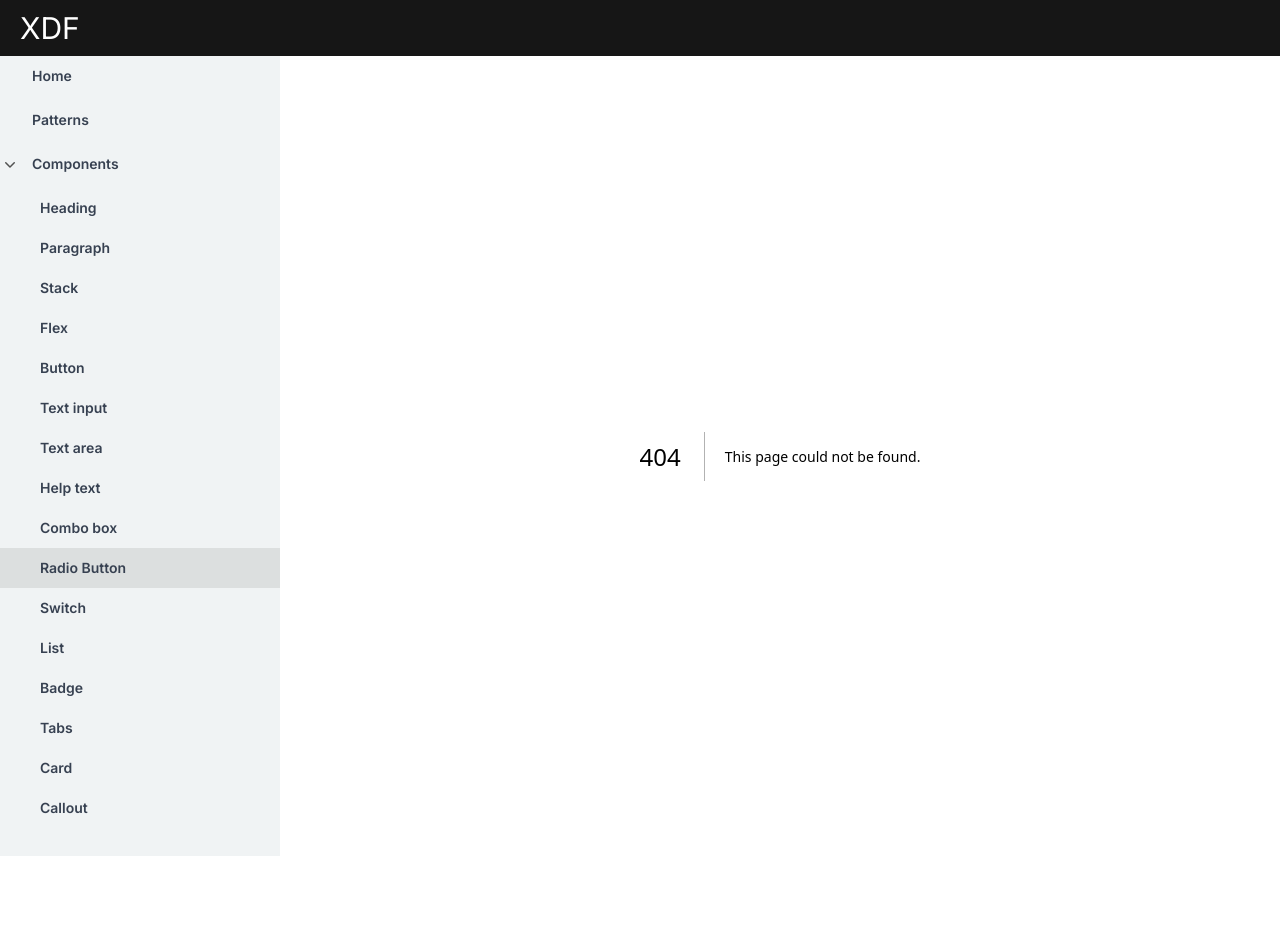
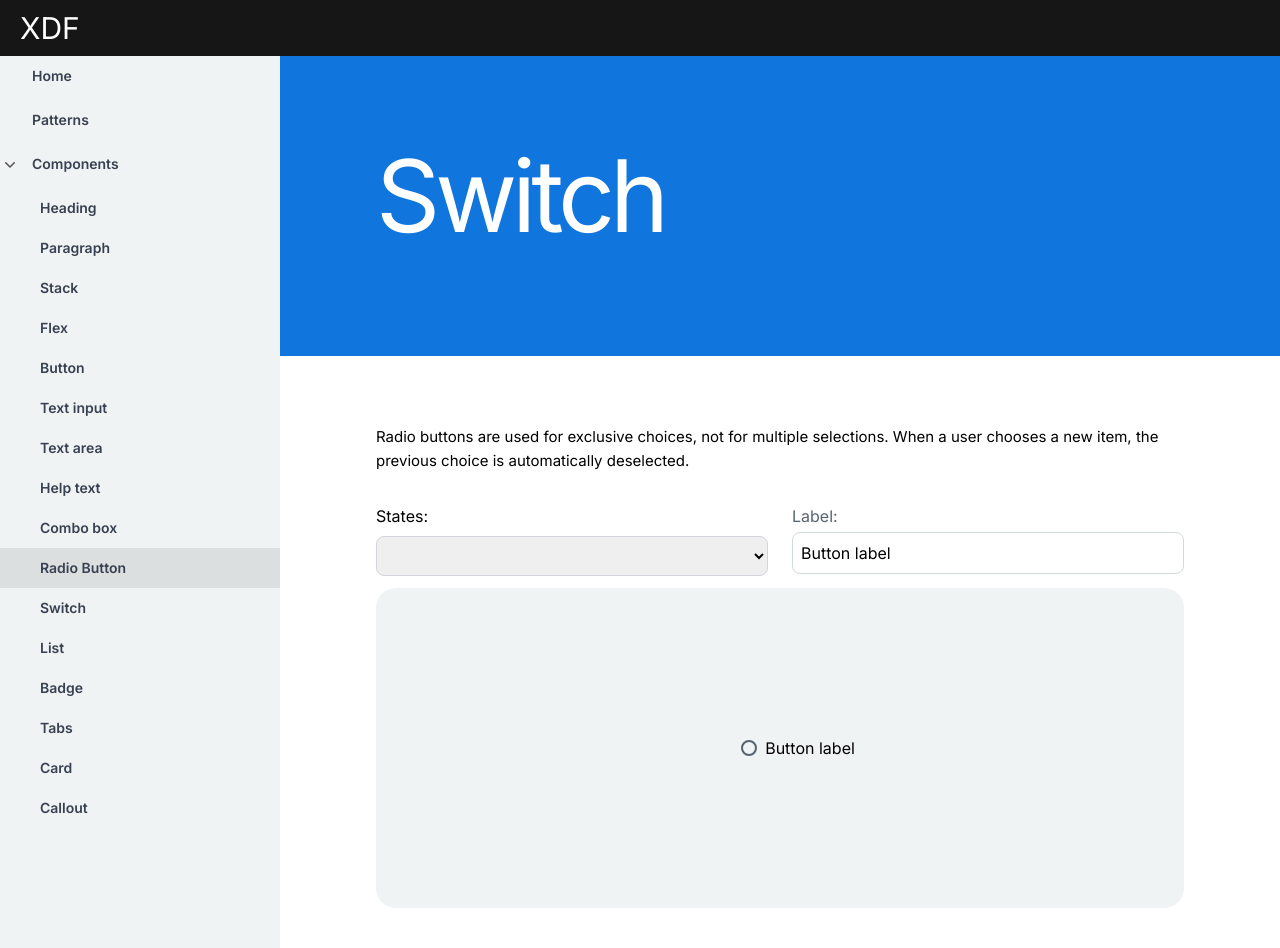
Before and after one commit to totisama/design-system, a Next.js app: page /components/radio-button in a window 1280 px wide. Before the commit this address had no page. Before the commit the page ends 856 px from the top, so only its background shows below. Built offline with nearby package versions, Linux system fonts and the light colour scheme.

Commit message:
Add radio button component + playground

```diff
--- /dev/null
+++ b/src/app/components/radio-button/page.tsx
@@ -0,0 +1,19 @@
+import { PageWrapper } from '@/components/page-wrapper'
+import { Text } from '@/components/text/text'
+import type React from 'react'
+import { RadioButtonPlayground } from '@/components/radio-button/radio-button-playground'
+
+export default function SwitchPage() {
+  return (
+    <PageWrapper name='Switch'>
+      <section className='w-full my-5'>
+        <Text as='p'>
+          Radio buttons are used for exclusive choices, not for multiple
+          selections. When a user chooses a new item, the previous choice is
+          automatically deselected.
+        </Text>
+      </section>
+      <RadioButtonPlayground />
+    </PageWrapper>
+  )
+}
--- /dev/null
+++ b/src/components/radio-button/radio-button-playground.tsx
@@ -0,0 +1,108 @@
+'use client'
+
+import { Container } from '@/components/container'
+import type React from 'react'
+import { type ChangeEvent, useState } from 'react'
+import { TextInput } from '@/components/text-input/text-input'
+import { Box } from '@/components/box/box'
+import { Flex } from '@/components/flex/flex'
+import {
+  RadioButton,
+  type States,
+} from '@/components/radio-button/radio-button'
+
+const RADIO_BUTTON_STATES = ['', 'disabled', 'error']
+
+export const RadioButtonPlayground = () => {
+  const [label, setLabel] = useState('Button label')
+  const [isChecked, setIsChecked] = useState(false)
+  const [state, setState] = useState<States | ''>('')
+
+  const handleRadioChange = () => {
+    setIsChecked(!isChecked)
+  }
+
+  const handleTextChange = (e: ChangeEvent<HTMLInputElement>) => {
+    setLabel(e.target.value)
+  }
+
+  const handleAsChange = (e: ChangeEvent<HTMLSelectElement>) => {
+    setState(e.target.value as States)
+  }
+
+  return (
+    <>
+      <Box
+        as='section'
+        display='flex'
+        gap='spacing-06'
+        width={'100%'}
+      >
+        <Box
+          as='div'
+          marginY='spacing-04'
+          width={'50%'}
+          display='flex'
+          flexDirection='column'
+          gap='spacing-03'
+        >
+          <label htmlFor='type'>States:</label>
+          <select
+            id='type'
+            name='type'
+            onChange={handleAsChange}
+            className='p-2 rounded-lg border border-gray-300 focus:outline-none focus:ring-2 focus:ring-gray-500 focus:border-transparent'
+          >
+            {RADIO_BUTTON_STATES.map((option) => (
+              <option
+                key={option}
+                value={option}
+              >
+                {option}
+              </option>
+            ))}
+          </select>
+        </Box>
+        <Box
+          as='div'
+          width={'50%'}
+          marginY='spacing-04'
+        >
+          <TextInput
+            id='label'
+            value={label}
+            placeholder='Label'
+            label={'Label:'}
+            onChange={handleTextChange}
+          />
+        </Box>
+      </Box>
+      <Container
+        justifyContent='center'
+        alignItems='center'
+      >
+        <Flex
+          width='100%'
+          direction='row'
+          alignItems='center'
+          justifyContent='center'
+        >
+          <Flex width='45%'>
+            <span />
+          </Flex>
+          <Flex width='55%'>
+            <RadioButton
+              key={state}
+              label={label}
+              name='radio1'
+              checked={isChecked}
+              onClick={handleRadioChange}
+              disabled={state === 'disabled'}
+              error={state === 'error'}
+            />
+          </Flex>
+        </Flex>
+      </Container>
+    </>
+  )
+}
--- /dev/null
+++ b/src/components/radio-button/radio-button.tsx
@@ -0,0 +1,63 @@
+'use client'
+
+import type React from 'react'
+import { useState } from 'react'
+
+interface RadioButtonProps {
+  label: string
+  name: string
+  checked: boolean
+  disabled?: boolean
+  error?: boolean
+  onClick: () => void
+}
+
+export type States = 'error' | 'disabled'
+
+export const RadioButton = ({
+  label,
+  name,
+  checked,
+  disabled = false,
+  error = false,
+  onClick,
+}: RadioButtonProps) => {
+  const [isDisabled] = useState(disabled)
+  const handleLabelClick = (
+    event: React.MouseEvent<HTMLLabelElement, MouseEvent>
+  ) => {
+    if (isDisabled || error) {
+      return
+    }
+    event.preventDefault()
+    onClick()
+  }
+
+  const stateStyles = error
+    ? 'border-[2px] border-border-error'
+    : isDisabled && checked
+      ? 'border-[5px] border-border-subtle-00 bg-background'
+      : isDisabled
+        ? 'border-[2px] border-border-subtle-00 bg-background-hover'
+        : checked
+          ? 'border-[5px] border-border-interactive hover:bg-button-tertiary-hover'
+          : 'border-[2px] border-border-subtle-01 hover:bg-button-tertiary-hover'
+
+  return (
+    <label
+      htmlFor={name}
+      className={`flex items-center space-x-2 ${isDisabled ? 'cursor-not-allowed' : 'cursor-pointer'}`}
+      onClick={handleLabelClick}
+    >
+      <div
+        id={name}
+        className={`w-4 h-4 rounded-full ${stateStyles}`}
+        role='radio'
+        aria-checked={checked}
+        aria-disabled={isDisabled}
+        tabIndex={isDisabled ? -1 : 0}
+      />
+      <span>{label}</span>
+    </label>
+  )
+}
```
